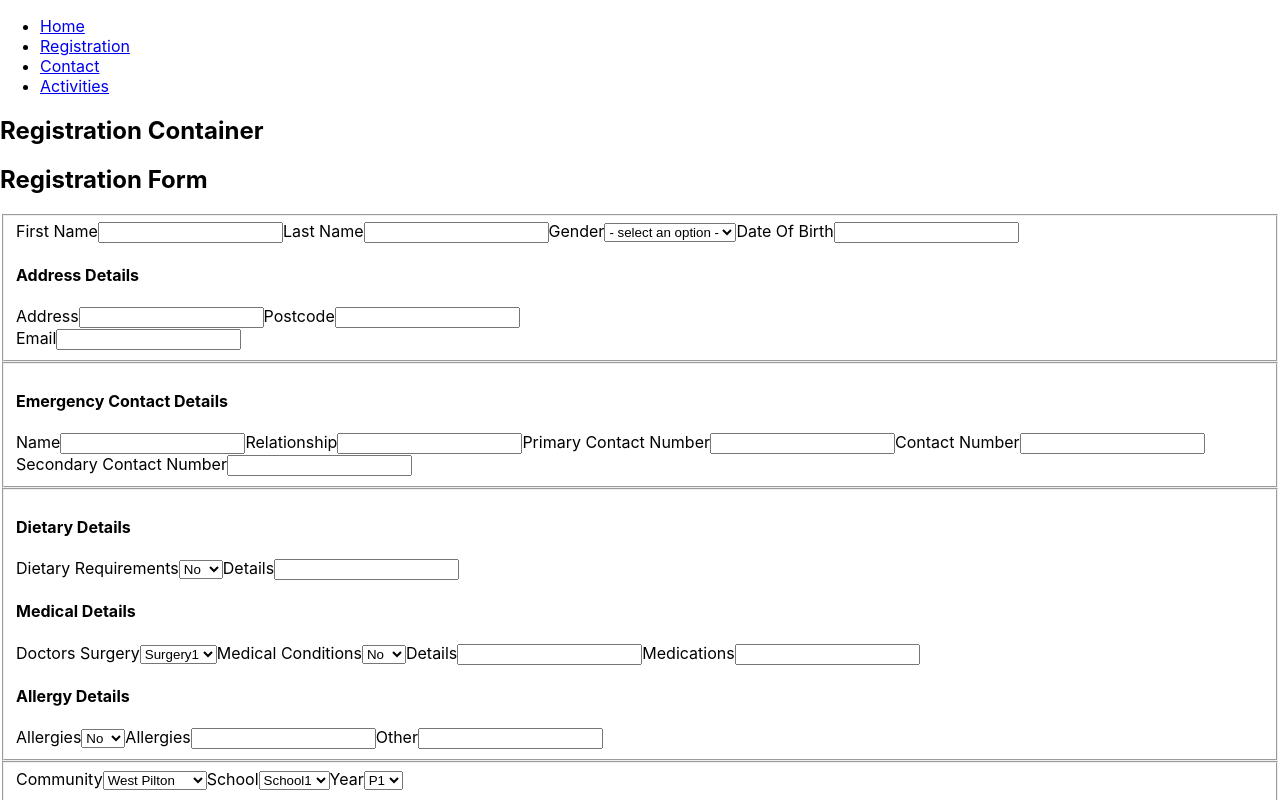
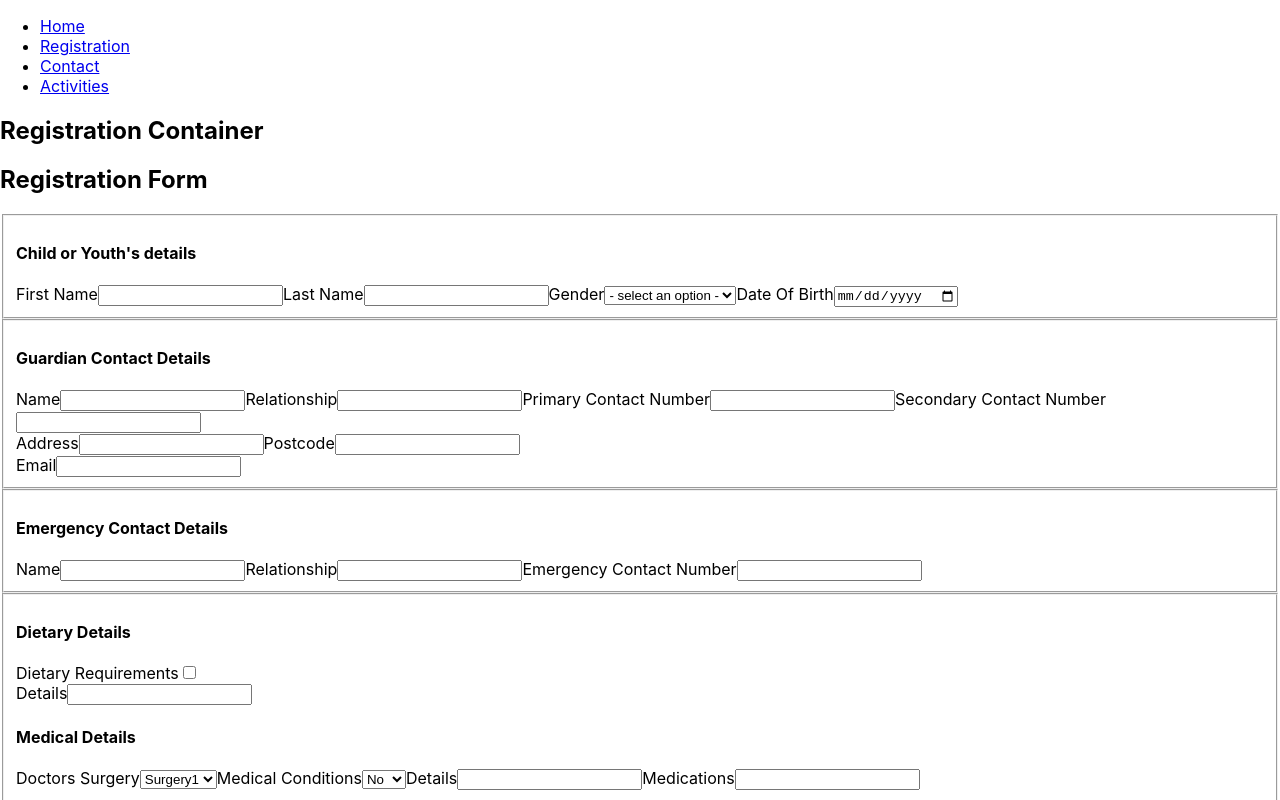
Before and after one commit to Fidelma/PYCP, a React (Create React App) app in the folder client/: page /registration in a window 1280 px wide. Shown: the top 800 px of the page. Built offline with nearby package versions, Linux system fonts and the light colour scheme.

Commit message:
setting state for contact details and changing dietary requirements to checkbox

```diff
--- a/client/src/components/registration/Form.js
+++ b/client/src/components/registration/Form.js
@@ -67,6 +67,12 @@ class Form extends Component {
     };
     this.handleChange = this.handleChange.bind(this);
     this.handleNameUpdate = this.handleNameUpdate.bind(this);
+    this.handleAddressUpdate = this.handleAddressUpdate.bind(this);
+    this.handleEmergencyContactChange = this.handleEmergencyContactChange.bind(this);
+    this.handleSignedChange = this.handleSignedChange.bind(this);
+    this.handleDietaryChange = this.handleDietaryChange.bind(this);
+    this.handleDietaryChange = this.handleDietaryChange.bind(this);
+    this.toggleExtraDetails = this.toggleExtraDetails.bind(this);
   }
 
 
@@ -83,6 +89,52 @@ class Form extends Component {
     }))
   }
 
+  handleAddressUpdate({target: { value, name } }){
+    this.setState(prevState => ({
+      address: {
+        ...prevState.address,
+        [name]: value
+      }
+    }))
+  }
+
+  handleEmergencyContactChange({target: { value, name }}){
+    this.setState(prevState => ({
+      emergencyContact: {
+        ...prevState.emergencyContact,
+        [name]: value
+      }
+    }))
+  }
+
+  handleSignedChange({target: {value, name}}){
+    this.setState(prevState => ({
+      signed: {
+        ...prevState.signed,
+        [name]: value
+      }
+    }))
+  }
+
+  handleDietaryChange({target: {name}}){
+    this.setState(prevState => ({
+      dietaryRequirements: {
+        ...prevState.dietaryRequirements,
+        exists: !this.state.dietaryRequirements.exists
+      }
+    }))
+    this.toggleExtraDetails(name)
+  }
+
+  toggleExtraDetails(name){
+    const x = document.getElementById(name);
+    if (x.style.display === "none") {
+      x.style.display = "block";
+    } else {
+      x.style.display = "none";
+    }
+  }
+
 render(){
   return(
     <>
@@ -91,6 +143,8 @@ render(){
       <fieldset>
 
       <div>
+
+        <h4>Child or Youth's details</h4>
 
         <label>First Name</label>
         <input
@@ -118,7 +172,7 @@ render(){
 
         <label>Date Of Birth</label>
         <input
-        type="text"
+        type="date"
         name="dob"
         id="dob"
         value={this.state.dob}
@@ -126,41 +180,113 @@ render(){
 
       </div>
 
+      </fieldset>
+
+      <fieldset>
+
+      <h4>Guardian Contact Details</h4>
+
+      <label>Name</label>
+      <input
+      type="name"
+      name="name"
+      id="name"
+      value={this.state.signed.name}
+      onChange={this.handleSignedChange}
+      />
+
+      <label>Relationship</label>
+      <input
+      type="relationship"
+      name="relationship"
+      id="relationship"
+      value={this.state.signed.relationship}
+      onChange={this.handleSignedChange}
+      />
+
+        <label>Primary Contact Number</label>
+        <input
+        type="tel"
+        maxLength="11"
+        name="primaryContact"
+        id="primaryContact"
+        value={this.state.primaryContact}
+        onChange={this.handleChange}/>
+
+
+        <label>Secondary Contact Number</label>
+        <input
+        type="tel"
+        maxLength="11"
+        name="secondaryContact"
+        id="secondaryContact"
+        value={this.state.secondaryContact}
+        onChange={this.handleChange}/>
+
         <div>
-        <h4>Address Details</h4>
           <label>Address</label>
-        <input type="text"/>
+          <input
+          type="text"
+          name="address"
+          id="address"
+          value={this.state.address.address}
+          onChange={this.handleAddressUpdate}/>
 
           <label>Postcode</label>
-        <input type="text"/>
+          <input
+          type="text"
+          name="postcode"
+          id="postcode"
+          value={this.state.postcode}
+          onChange={this.handleAddressUpdate}
+          />
         </div>
 
         <div>
         <label>Email</label>
-      <input type="email"/>
+        <input
+        type="email"
+        name="email"
+        id="email"
+        value={this.state.email}
+        onChange={this.handleChange}/>
         </div>
 
+
       </fieldset>
-
 
       <fieldset>
 
       <h4>Emergency Contact Details</h4>
 
       <label>Name</label>
-      <input type="name"/>
+      <input
+      type="name"
+      name="name"
+      id="name"
+      value={this.state.emergencyContact.name}
+      onChange={this.handleEmergencyContactChange}
+      />
 
       <label>Relationship</label>
-      <input type="relationship"/>
+      <input
+      type="relationship"
+      name="relationship"
+      id="relationship"
+      value={this.state.emergencyContact.relationship}
+      onChange={this.handleEmergencyContactChange}
+      />
 
-        <label>Primary Contact Number</label>
-        <input type="text"/>
+        <label>Emergency Contact Number</label>
+        <input
+        type="tel"
+        maxLength="11"
+        name="number"
+        id="number"
+        value={this.state.emergencyContact.number}
+        onChange={this.handleEmergencyContactChange}/>
 
-        <label>Contact Number</label>
-        <input type="text"/>
 
-        <label>Secondary Contact Number</label>
-        <input type="text"/>
       </fieldset>
 
 
@@ -169,13 +295,16 @@ render(){
       <h4>Dietary Details</h4>
 
       <label>Dietary Requirements</label>
-      <select name="exists" id="exists">
-        <option value="false">No</option>
-        <option value="true">Yes</option>
-      </select>
+      <input
+      type="checkbox"
+      name="dietaryDetails"
+      value={this.state.dietaryRequirements.exists}
+      onChange={this.handleDietaryChange}/>
 
+      <div id="dietaryDetails" >
       <label>Details</label>
       <input type="text"/>
+      </div>
 
       <h4>Medical Details</h4>
 
@@ -210,8 +339,6 @@ render(){
 
       <label>Other</label>
       <input type="text"/>
-
-
 
       </fieldset>
 
@@ -269,7 +396,7 @@ render(){
       </fieldset>
 
       <fieldset>
-        <h2>Siblings</h2>
+        <h4>Siblings</h4>
         <label>Siblings Registered?</label>
         <select name="exists" id="exists">
           <option value="false">No</option>
```
Lines whose indentation alone changed are shown as unchanged.
